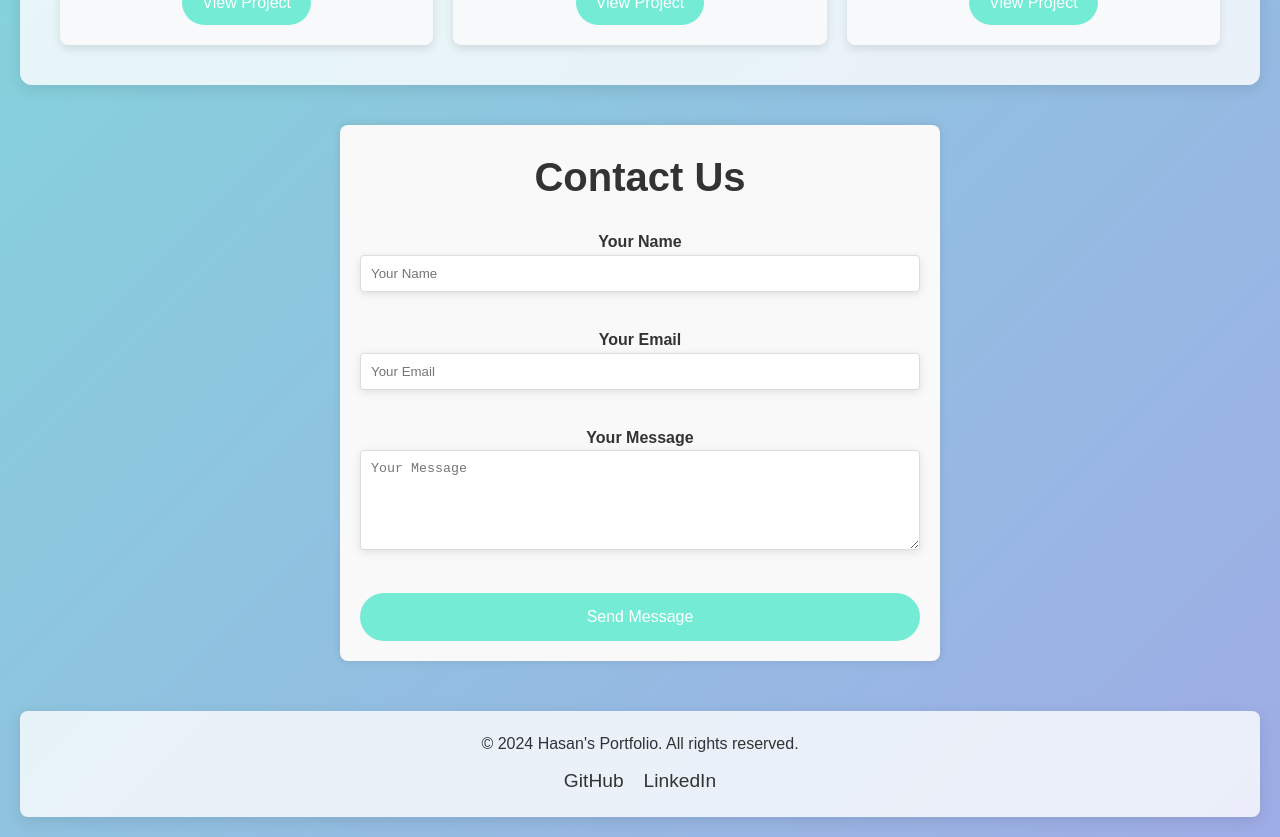
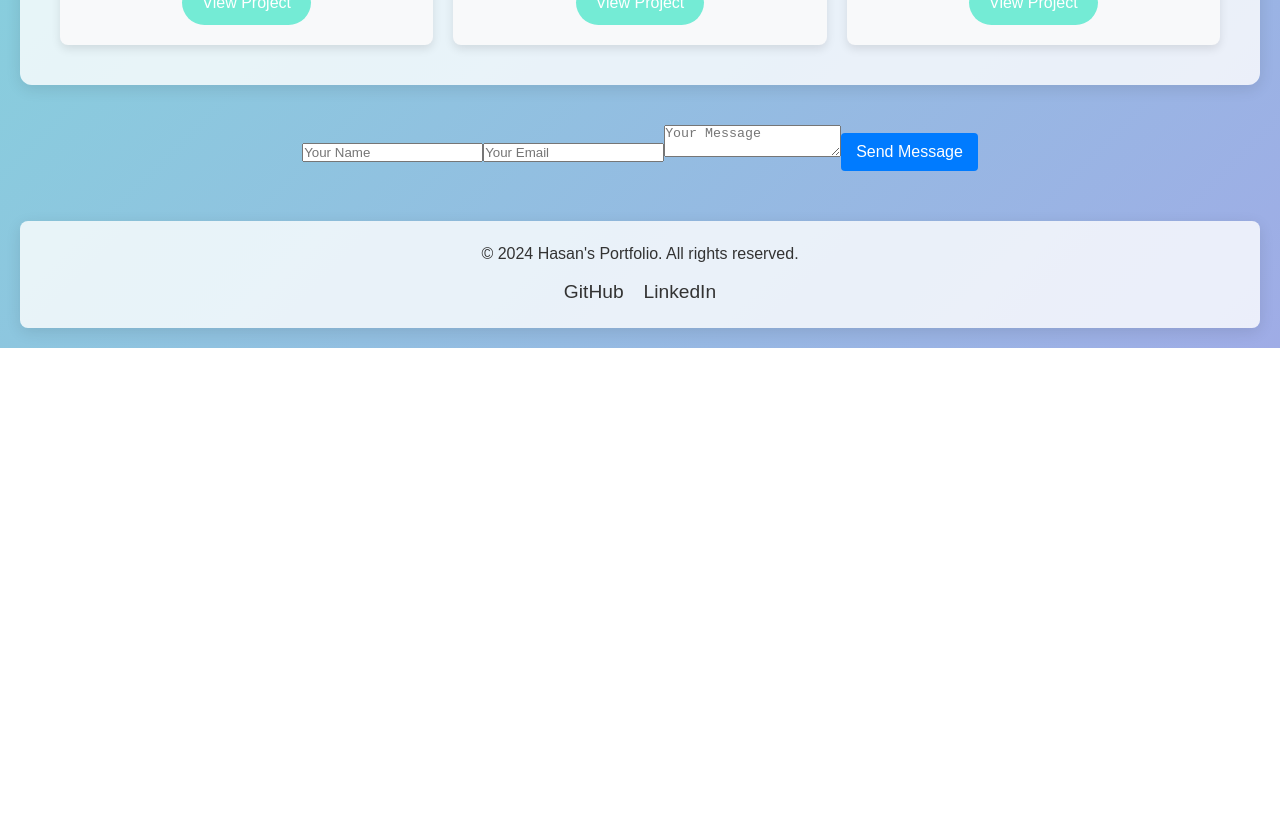
Before and after one commit to AhsanJay/my-portfolio, a React (Create React App) app: page / in a window 1280 px wide. Shown: the part 1440-2277 px from the top of the page. After the commit the page ends 1788 px from the top, so only its background shows below. Built offline with nearby package versions, Linux system fonts and the light colour scheme.

Commit message:
Portfolio

```diff
--- a/src/Components/ContactSection.js
+++ b/src/Components/ContactSection.js
@@ -1,72 +1,42 @@
-import React, { useState } from 'react';
+import React from 'react'
+import { useState } from 'react';
 import axios from 'axios';
 
 const ContactSection = () => {
     const [formData, setFormData] = useState({ name: '', email: '', message: '' });
-    const [loading, setLoading] = useState(false);
-    const [error, setError] = useState('');
-    const [success, setSuccess] = useState('');
 
     const handleSubmit = async (e) => {
         e.preventDefault();
-        setLoading(true);
-        setError('');
-        setSuccess('');
-
         try {
-            const response = await axios.post('portfolio-backend-production-e1af.up.railway.app/send-email', formData);
-            setSuccess('Message sent successfully');
+            await axios.post('portfolio-backend-production-e1af.up.railway.app/send-email', formData);
+            alert('Message sent successfully');
         } catch (error) {
-            setError('Failed to send message');
-        } finally {
-            setLoading(false);
+            alert('Failed to send message');
         }
     };
 
    return (
-        <div className="contact-section">
-            <h2>Contact Us</h2>
-            <form onSubmit={handleSubmit} className="contact-form">
-                <div className="form-group">
-                    <label htmlFor="name">Your Name</label>
+        <form onSubmit={handleSubmit}>
             <input
-                        id="name"
                 type="text"
                 placeholder="Your Name"
                 value={formData.name}
                 onChange={(e) => setFormData({ ...formData, name: e.target.value })}
-                        required
             />
-                </div>
-                <div className="form-group">
-                    <label htmlFor="email">Your Email</label>
             <input
-                        id="email"
                 type="email"
                 placeholder="Your Email"
                 value={formData.email}
                 onChange={(e) => setFormData({ ...formData, email: e.target.value })}
-                        required
             />
-                </div>
-                <div className="form-group">
-                    <label htmlFor="message">Your Message</label>
             <textarea
-                        id="message"
                 placeholder="Your Message"
                 value={formData.message}
                 onChange={(e) => setFormData({ ...formData, message: e.target.value })}
-                        required
             />
-                </div>
-                <button type="submit" disabled={loading}>
-                    {loading ? 'Sending...' : 'Send Message'}
-                </button>
+            <button type="submit">Send Message</button>
         </form>
-            {error && <p className="error-message">{error}</p>}
-            {success && <p className="success-message">{success}</p>}
-        </div>
     );
 }
 
-export default ContactSection;
+export default ContactSection
```
Lines whose indentation alone changed are shown as unchanged.
